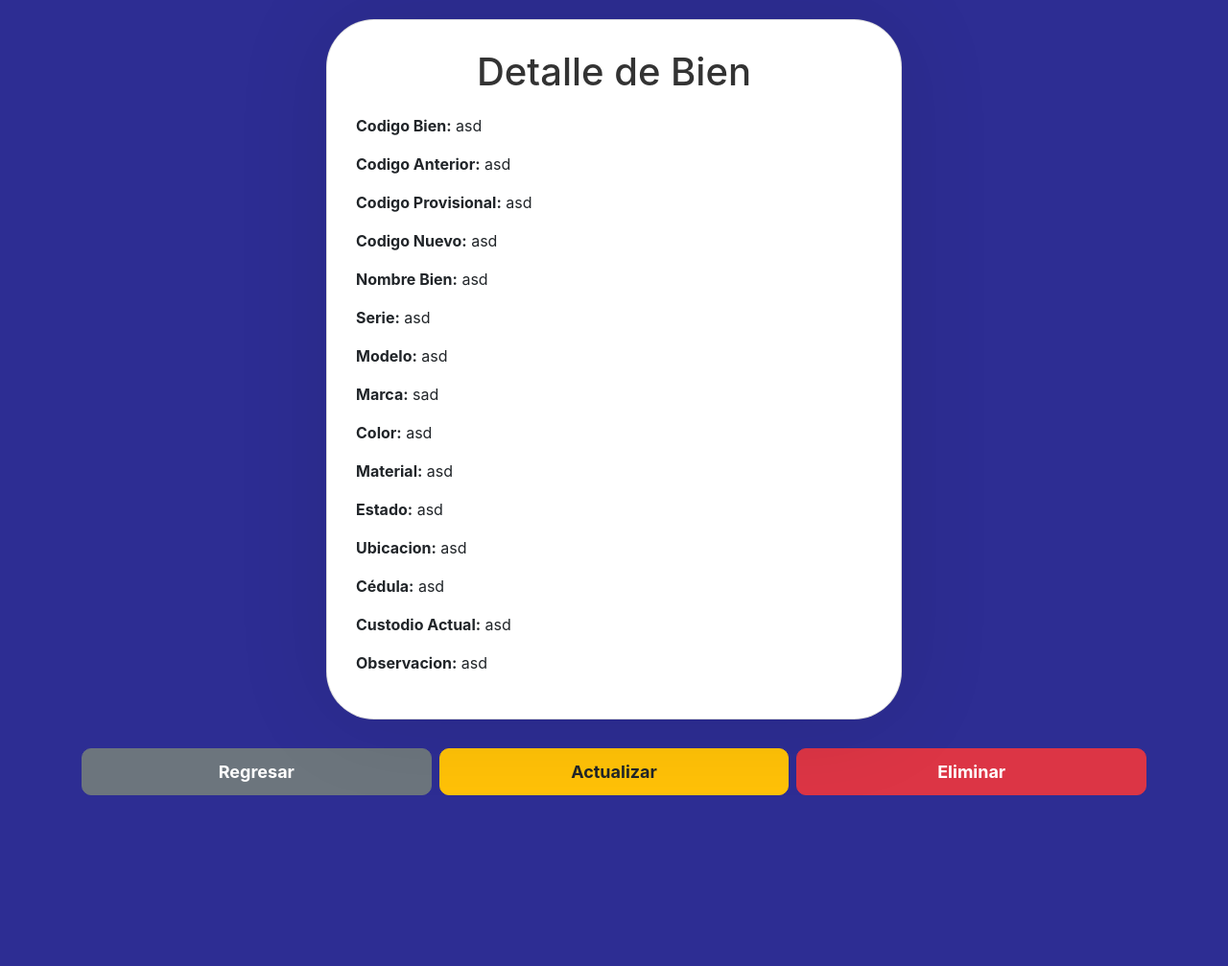
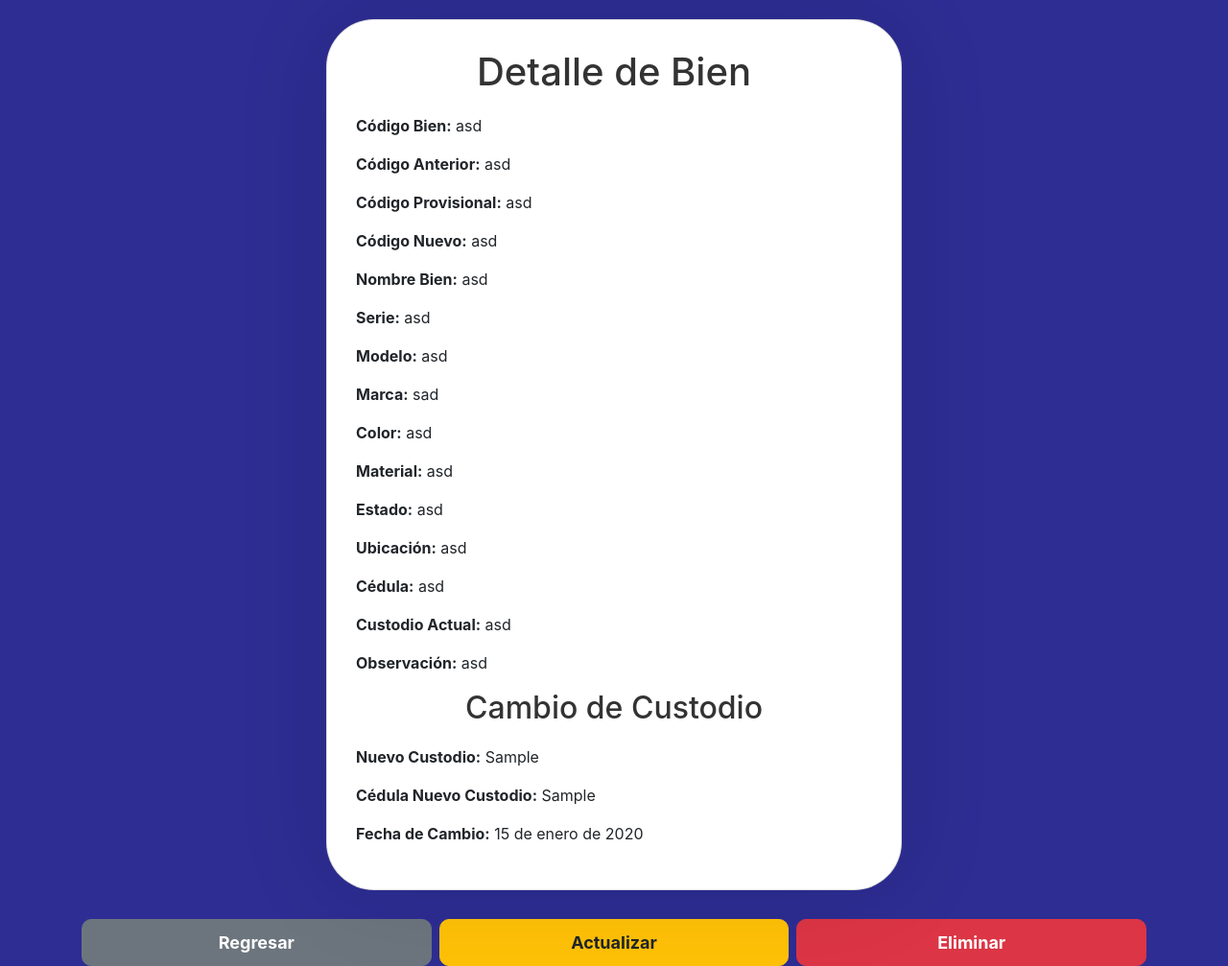
Before and after one commit to JoelCaza/Sistema_Inamhi, a Django app: page /1/ in a window 1280 px wide. Shown: the whole page at 96% size. Before the commit the page ends 829 px from the top, so only its background shows below. Run offline with Django 5.2, Linux system fonts and the light colour scheme; a user stored in the database is signed in; data comes from the database, SQL or seed files in the repository; tables that the repository leaves empty hold one stand-in row (values such as "Sample post"); some libraries are stand-ins or nearby versions.

Commit message:
Update model_detail.html
asd

```diff
--- a/myproject/myapp/templates/model_detail.html
+++ b/myproject/myapp/templates/model_detail.html
@@ -7,31 +7,56 @@
     <title>Detalle De Bien</title>
 
     <link href="https://stackpath.bootstrapcdn.com/bootstrap/4.5.2/css/bootstrap.min.css" rel="stylesheet">
-    <link rel="stylesheet" type="text/css" href='{% static  "/styles/model_detail.css" %}'>
+    <link rel="stylesheet" type="text/css" href="{% static 'styles/model_detail.css' %}">
+    <style>
+        .btn-download {
+            margin-top: 10px;
+        }
+    </style>
 </head>
 <body>
     <div class="container">
         <div class="card">
             <h1 class="card-title">Detalle de Bien</h1>
-            <p><strong>Codigo Bien:</strong> {{ model.codigo_bien }}</p>
-            <p><strong>Codigo Anterior:</strong> {{ model.codigo_anterior }}</p>
-            <p><strong>Codigo Provisional:</strong> {{ model.codigo_provisional }}</p>
-            <p><strong>Codigo Nuevo:</strong> {{ model.codigo_nuevo }}</p>
+            {% if model %}
+                <p><strong>Código Bien:</strong> {{ model.codigo_bien }}</p>
+                <p><strong>Código Anterior:</strong> {{ model.codigo_anterior }}</p>
+                <p><strong>Código Provisional:</strong> {{ model.codigo_provisional }}</p>
+                <p><strong>Código Nuevo:</strong> {{ model.codigo_nuevo }}</p>
                 <p><strong>Nombre Bien:</strong> {{ model.nombre_bien }}</p>
                 <p><strong>Serie:</strong> {{ model.serie }}</p>
-            <p><strong>Modelo:</strong> {{ model.modelo  }}</p>
+                <p><strong>Modelo:</strong> {{ model.modelo }}</p>
                 <p><strong>Marca:</strong> {{ model.marca }}</p>
-            <p><strong>Color:</strong> {{ model.color  }}</p>
+                <p><strong>Color:</strong> {{ model.color }}</p>
                 <p><strong>Material:</strong> {{ model.material }}</p>
                 <p><strong>Estado:</strong> {{ model.estado }}</p>
-            <p><strong>Ubicacion:</strong> {{ model.ubicacion }}</p>
+                <p><strong>Ubicación:</strong> {{ model.ubicacion }}</p>
                 <p><strong>Cédula:</strong> {{ model.cedula }}</p>
                 <p><strong>Custodio Actual:</strong> {{ model.custodio_actual }}</p>
-            <p><strong>Observacion:</strong> {{ model.observacion }}</p>
+                <p><strong>Observación:</strong> {{ model.observacion }}</p>
+
+                {% if model.archivo %}
+                <p><strong>Archivo Adjunto:</strong>
+
+                    <a href="{{ model.archivo.url }}" download class="btn btn-primary btn-download">Descargar</a>
+                </p>
+                {% endif %}
+
+                {% if model.cambiocustodio_set.exists %}
+                <h2 class="card-title">Cambio de Custodio</h2>
+                {% for cambio_custodio in model.cambiocustodio_set.all %}
+                <p><strong>Nuevo Custodio:</strong> {{ cambio_custodio.nuevo_custodio }}</p>
+                <p><strong>Cédula Nuevo Custodio:</strong> {{ cambio_custodio.cedula_nuevo_custodio }}</p>
+                <p><strong>Fecha de Cambio:</strong> {{ cambio_custodio.fecha_cambio }}</p>
+                {% endfor %}
+                {% endif %}
+            {% else %}
+                <p>El objeto solicitado no existe o no se encontró.</p>
+            {% endif %}
         </div>
     </div>
     <div class="container btn-container">
-        <a href="{% url 'model_list' %}" class="btn btn-secondary btn-actions mr-2" onclick="saveScrollPosition()">Regresar</a>
+        <a href="{% url 'model_list' %}" class="btn btn-secondary btn-actions mr-2">Regresar</a>
         {% if perms.myapp.change_mymodel %}
         <a href="{% url 'model_update' pk=model.pk %}" class="btn btn-warning btn-actions mr-2">Actualizar</a>
         {% endif %}
```
Lines whose indentation alone changed are shown as unchanged.
